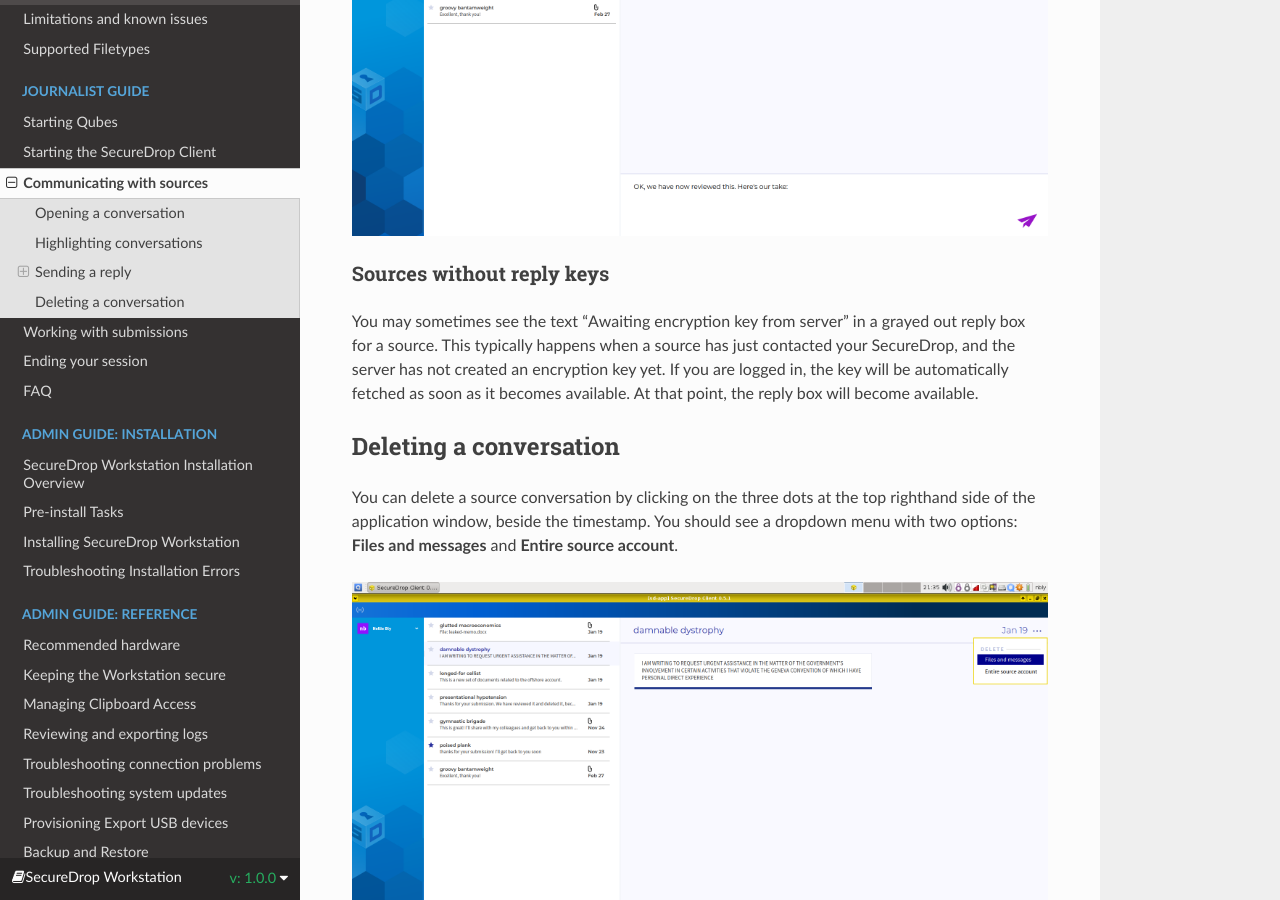
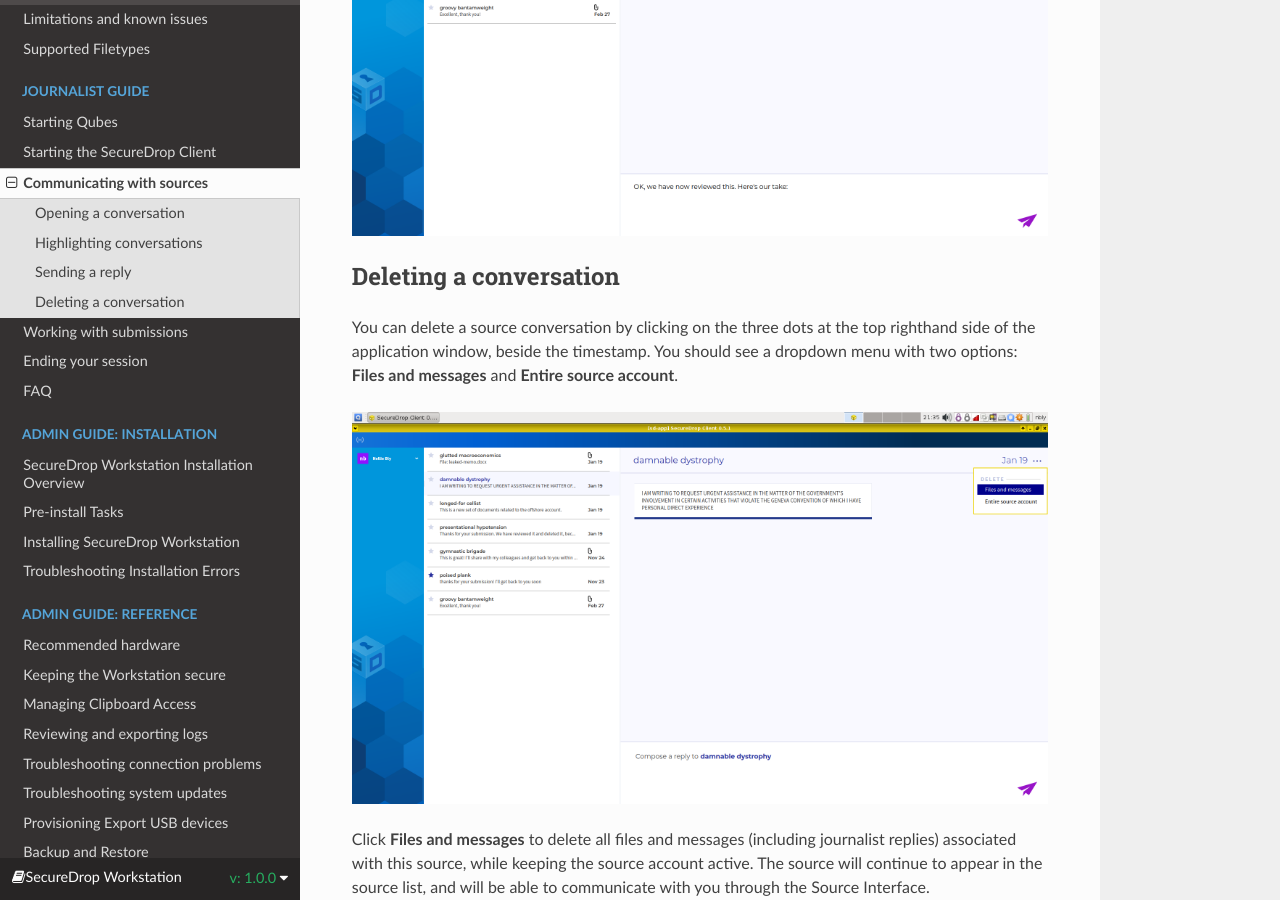
Before and after one commit to freedomofpress/securedrop-workstation-docs, a Sphinx documentation site: the page built from docs/journalist/sources.rst, in a window 1280 px wide and 900 px high, scrolled down 1600 px. Built offline with Sphinx 7.4.7 and the Read the Docs theme 3.1.0, drawn with Linux system fonts in a browser that asks for light colours.

Commit message:
Delete section about sources without reply keys

```diff
--- a/docs/journalist/sources.rst
+++ b/docs/journalist/sources.rst
@@ -50,14 +50,6 @@
 
 |screenshot_send_reply|
 
-Sources without reply keys
-~~~~~~~~~~~~~~~~~~~~~~~~~~
-You may sometimes see the text "Awaiting encryption key from server" in a grayed
-out reply box for a source. This typically happens when a source has just
-contacted your SecureDrop, and the server has not created an encryption key yet.
-If you are logged in, the key will be automatically fetched as soon as it
-becomes available. At that point, the reply box will become available.
-
 Deleting a conversation
 -----------------------
 
```
